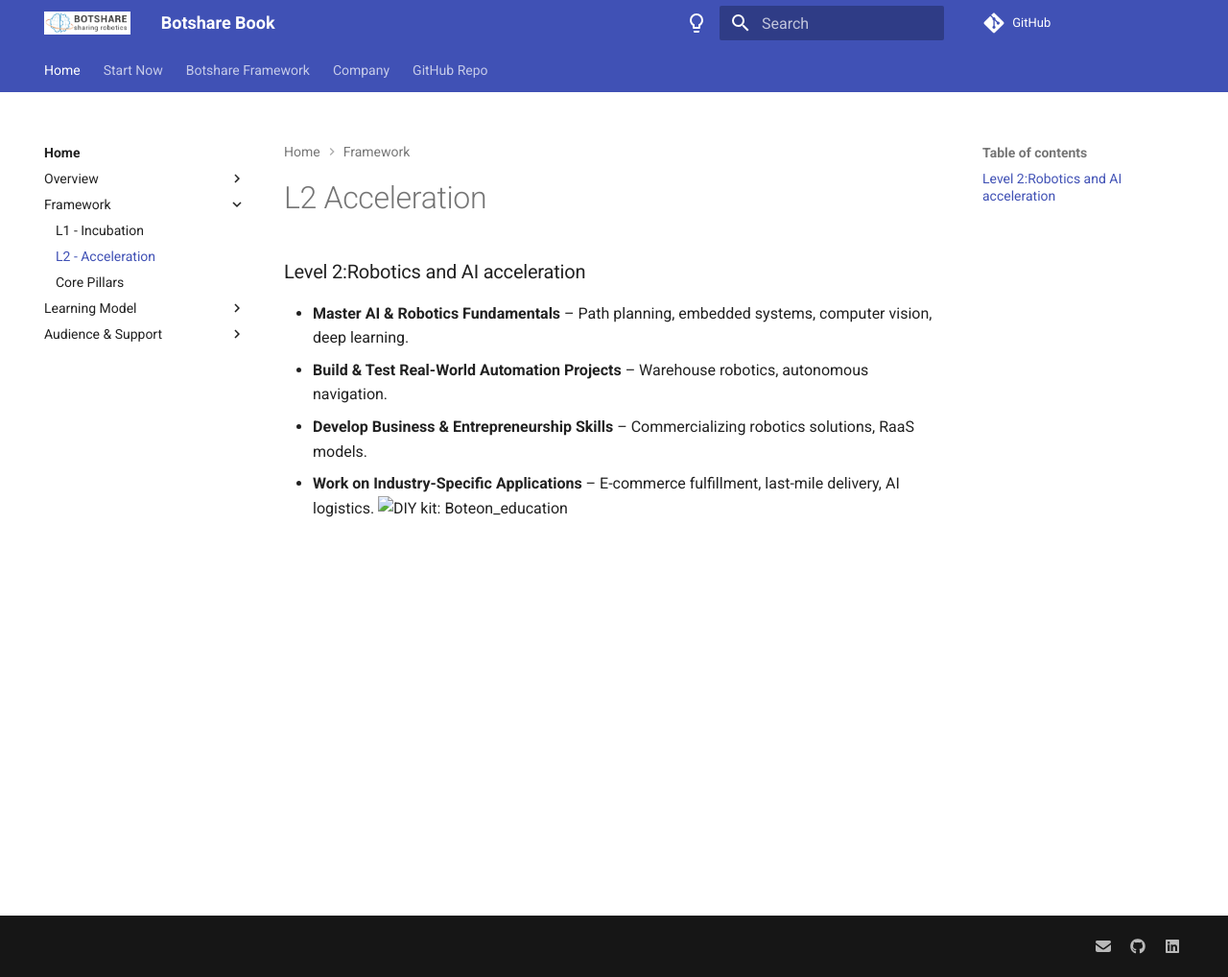
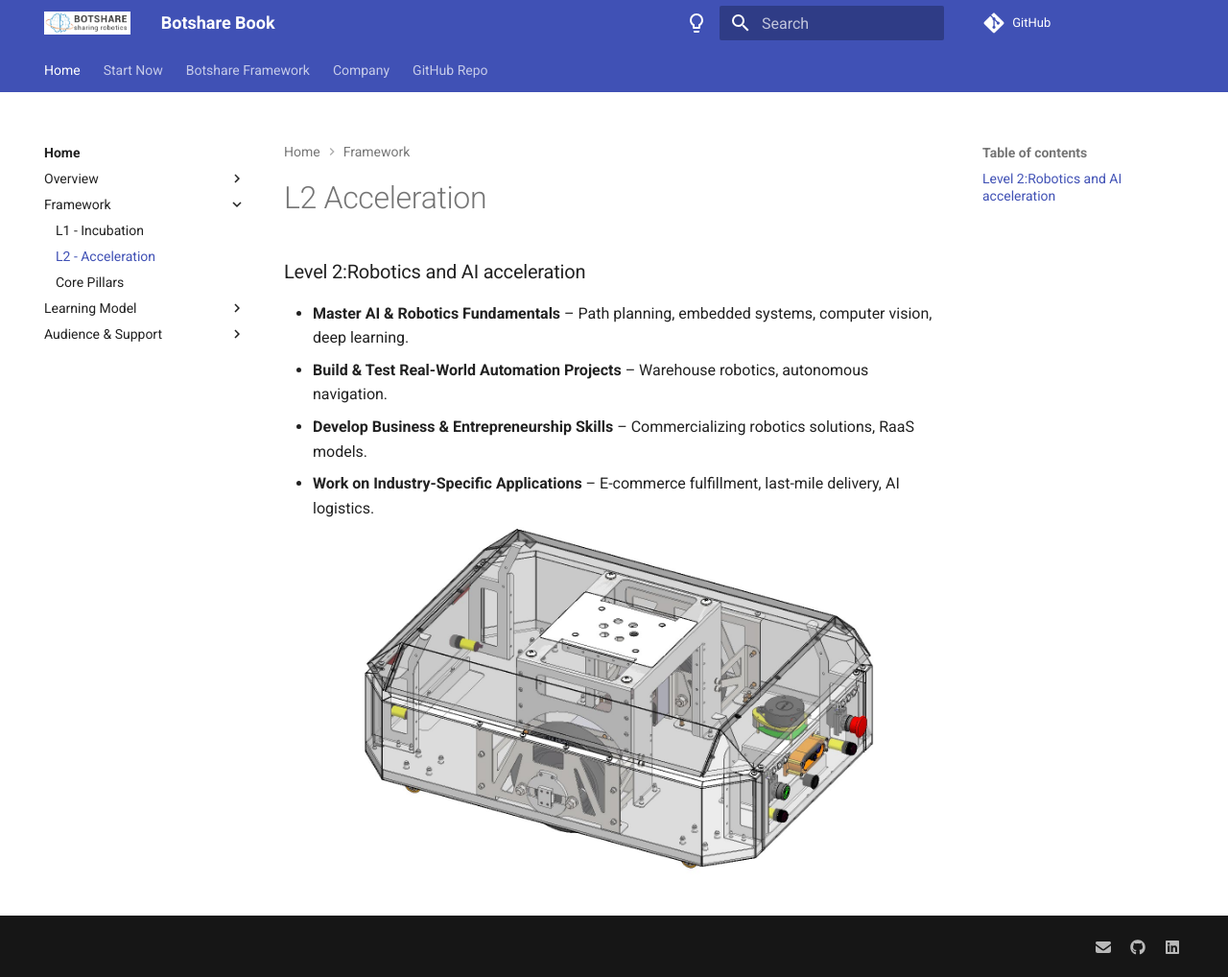
Before and after one commit to Merilynn-64/Botshare_document, an MkDocs documentation site: the page built from docs/framework/l2-acceleration.md, in a window 1280 px wide and 1018 px high. Shown: the whole window at 96% size. Built offline with MkDocs 1.6.1 and Material for MkDocs 9.7.7, drawn with Linux system fonts in a browser that asks for light colours.

Commit message:
Update l2-acceleration.md

```diff
--- a/docs/framework/l2-acceleration.md
+++ b/docs/framework/l2-acceleration.md
@@ -4,4 +4,4 @@
 - **Build & Test Real-World Automation Projects** – Warehouse robotics, autonomous navigation.
 - **Develop Business & Entrepreneurship Skills** – Commercializing robotics solutions, RaaS models.
 - **Work on Industry-Specific Applications** – E-commerce fulfillment, last-mile delivery, AI logistics.
-![DIY kit: Boteon_education](docs/assets/images/AMR_transparent.jpg)
+![DIY kit: Boteon_education](../assets/images/AMR_transparent.jpg)
```
